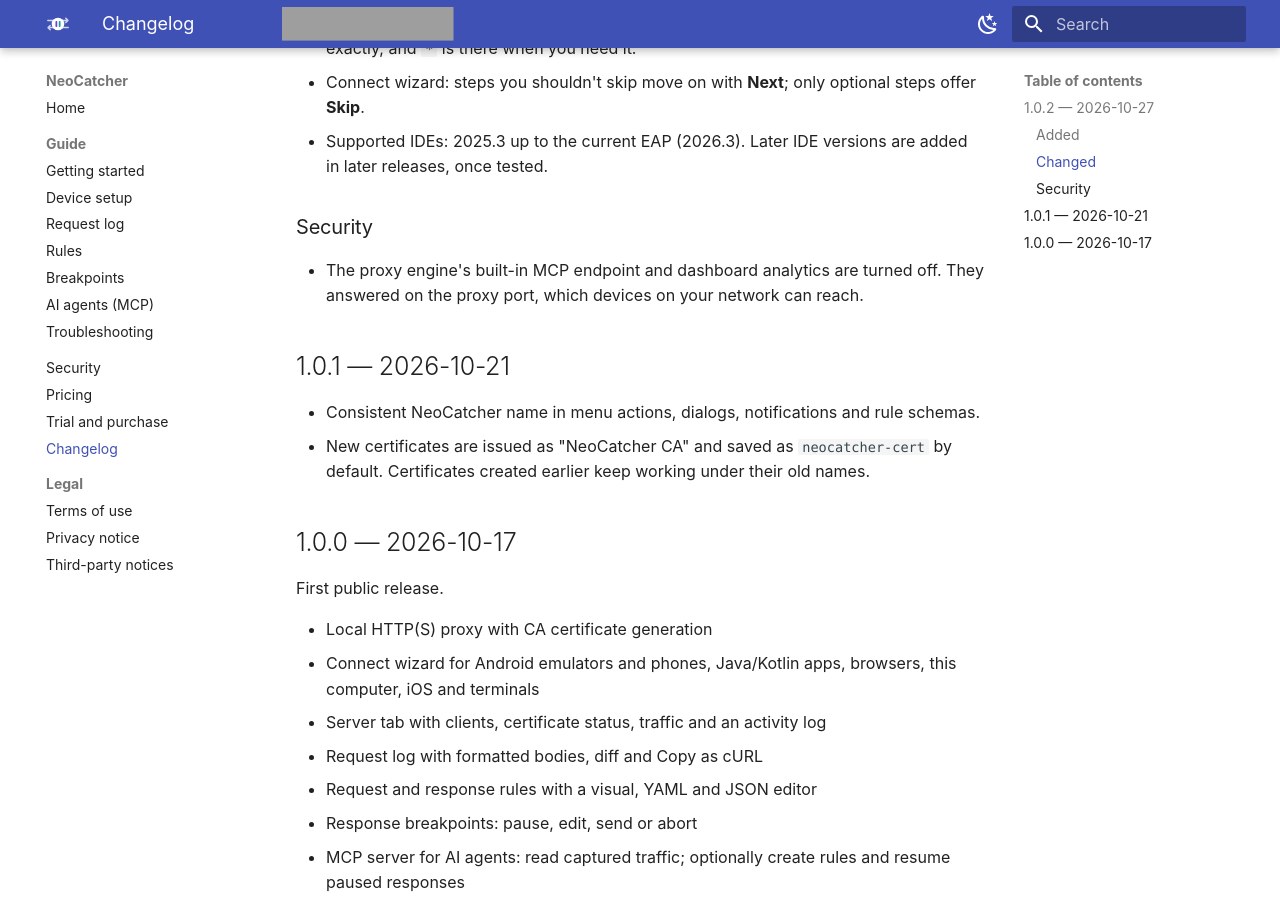
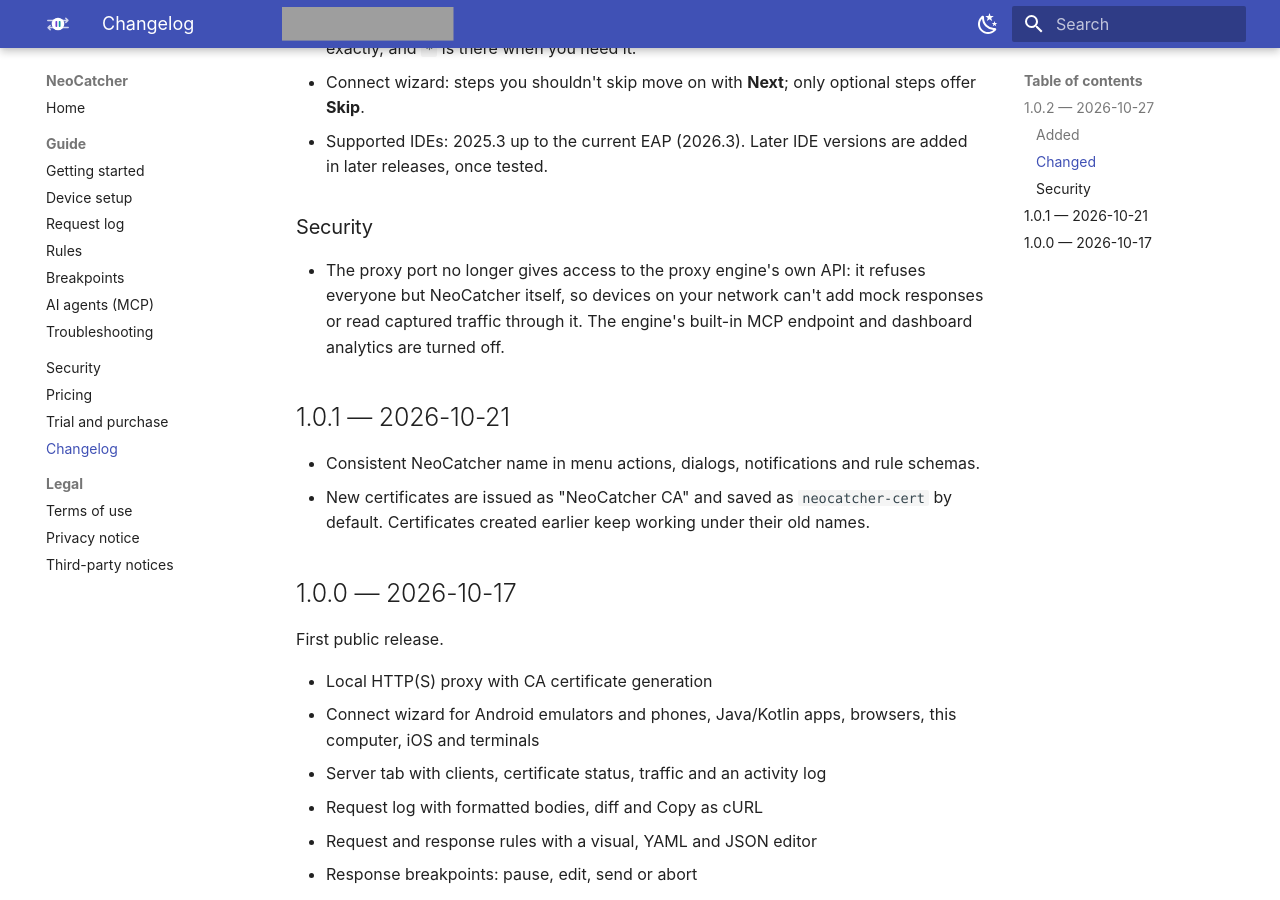
Before and after one commit to Voronchikhin/NeoCatcher, an MkDocs documentation site: the page built from docs/changelog.md, in a window 1280 px wide and 900 px high, scrolled down 709 px. Built offline with MkDocs 1.6.1 and Material for MkDocs 9.7.7, drawn with Linux system fonts in a browser that asks for light colours; comment, search, counter and statistics services are not loaded; grey boxes are pictures that could not be loaded.

Commit message:
Note in the 1.0.2 changelog that the proxy port no longer exposes the engine's API

```diff
--- a/docs/changelog.md
+++ b/docs/changelog.md
@@ -25,8 +25,9 @@
 
 ### Security
 
-- The proxy engine's built-in MCP endpoint and dashboard analytics are turned off. They answered on the proxy port,
-  which devices on your network can reach.
+- The proxy port no longer gives access to the proxy engine's own API: it refuses everyone but NeoCatcher itself, so
+  devices on your network can't add mock responses or read captured traffic through it. The engine's built-in MCP
+  endpoint and dashboard analytics are turned off.
 
 ## 1.0.1 — 2026-10-21
 
```
